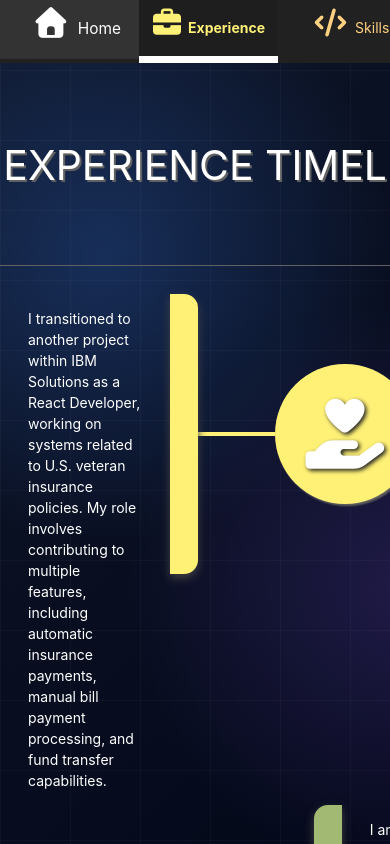
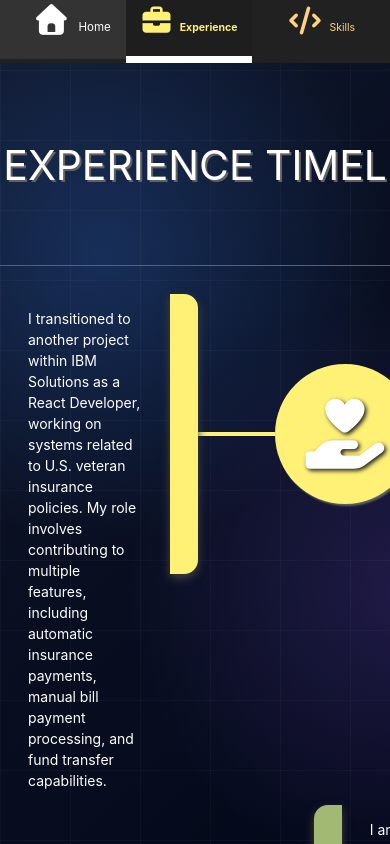
Before and after one commit to carlosalvahan/carlo-salvahan-portfolio, an Angular app: page /experience in a window 390 px wide. Shown: the top 844 px of the page. Built offline with nearby package versions, Linux system fonts and the light colour scheme.

Commit message:
update responsiveness

```diff
--- a/src/app/pages/introduction/introduction.component.html
+++ b/src/app/pages/introduction/introduction.component.html
@@ -1,8 +1,8 @@
 <div class="intro-container">
     <div class="intro-header">
-        <span appScrollAnimate><i class="fa-solid fa-quote-left"></i>Frontend development is where design meets
+        <span appScrollAnimate>~ Frontend development is where design meets
             functionality—where creativity, code, and user experience come together to turn ideas into intuitive,
-            engaging digital experiences that people love to use.<i class="fa-solid fa-quote-right"></i></span>
+            engaging digital experiences that people love to use ~</span>
     </div>
     <div class="intro-content">
         <div class="about-me-section portfolio-section">
--- a/src/app/shared/image/image.component.scss
+++ b/src/app/shared/image/image.component.scss
@@ -7,6 +7,8 @@ img.circle {
 
 .image-row {
   margin-top: 1.5rem;
+  display: flex;
+  flex-direction: column;
 }
 
 h3 {
--- a/src/styles.scss
+++ b/src/styles.scss
@@ -25,6 +25,28 @@ $primary-button-transition: transform 0.3s ease;
 }
 
 /* Tablet and below */
+@media (max-width: 1275px) {
+    .img .circle {
+        width: 10rem;
+        height: 10rem;
+    }
+    .skill-grid {
+        justify-content: center !important;
+    }
+
+    .custom-nav-container{
+        ul {
+            li {
+                a {
+                    font-size: 0.75rem
+                }
+                i {
+                    font-size: 1rem;
+                }
+            }
+        }
+    }
+}
 @media (max-width: 1128px) {
     .project-item {
         flex: 0 0 30rem !important;
@@ -36,7 +58,7 @@ $primary-button-transition: transform 0.3s ease;
 }
 @media (max-width: 991.98px) {
     .intro-header {
-        font-size: 20px !important;
+        font-size: 2.4vh !important;
     }
 
     .about-me-words {
@@ -104,7 +126,7 @@ $primary-button-transition: transform 0.3s ease;
     }
 
     .intro-header {
-        font-size: 30px !important;
+        font-size: 20px !important;
     }
 
 
```
